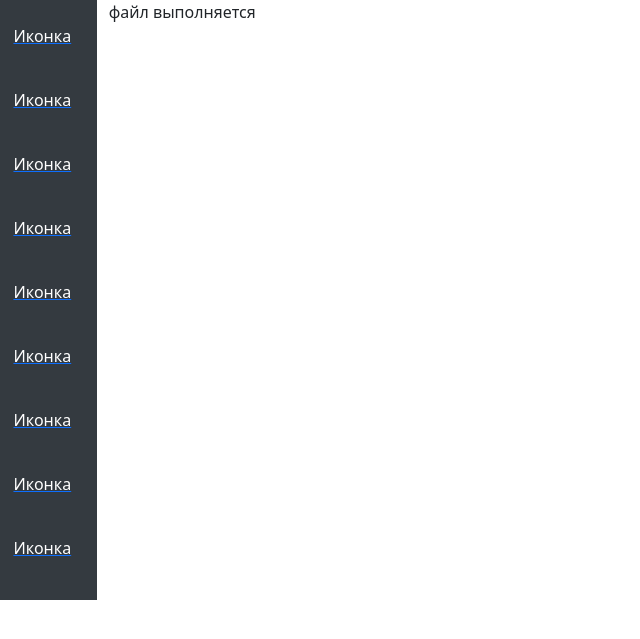
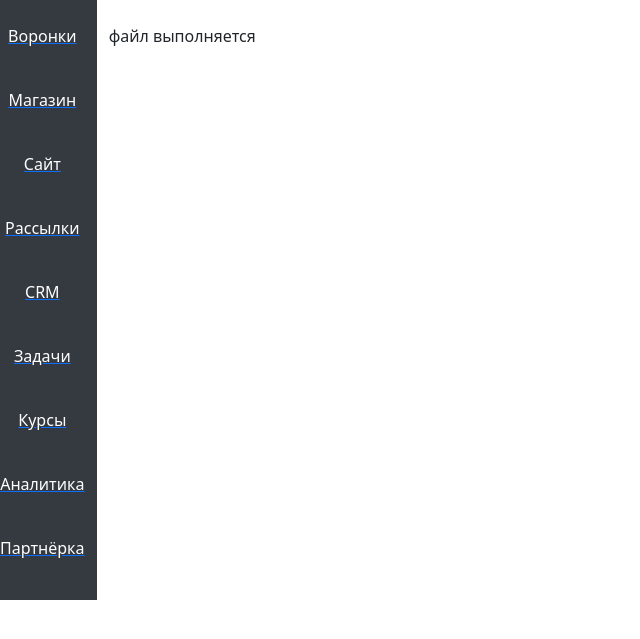
Before and after one commit to Andrew3100/JustClickMarketing, a PHP site: page /index.php?voronka=1 in a window 1280 px wide. Shown: the part 56-695 px from the top of the page, without its empty margins (0-640 px from the left). Run offline with PHP 8.4, Linux system fonts and the light colour scheme; data that the repository does not hold is empty.

Commit message:
Прокачал навигацию по боковым вкладкам

```diff
--- a/index.php
+++ b/index.php
@@ -15,9 +15,11 @@ navbar navbar-dark bg-primary
                       dark - темная
  -
 */
-/*Передаём тёный цвет шапки*/
+/*Передаём тёмный цвет шапки*/
 $header_color = 'navbar navbar-dark bg-dark';
 echo GetHeader($header_color);
+
 /*Выводим контент*/
 include 'lib/special_for_body.php';
+
 ?>
--- a/lib/special_for_body.php
+++ b/lib/special_for_body.php
@@ -12,39 +12,39 @@
 <div class="container-fluid" style="padding: 0">
     <div class="row">
         <!--Боковые вкладки-->
-        <div class="col-1 text-center" style="background-color: #343a40">
+        <div class="col-1 text-center bg-dark" >
             <div class="row">
 
             </div><br>
             <div class="row">
-                <a href="index.php?voronka=1"><p style="color: white">Иконка</p></a>
+                <a href="index.php?voronka=1"><p style="color: white">Воронки</p></a>
             </div><br>
             <div class="row">
-                <a href="index.php?magazine=1"><p style="color: white">Иконка</p></a>
+                <a href="index.php?magazine=1"><p style="color: white">Магазин</p></a>
             </div><br>
             <div class="row">
-                <a href="index.php?site=1"><p style="color: white">Иконка</p></a>
+                <a href="index.php?site=1"><p style="color: white">Сайт</p></a>
             </div><br>
             <div class="row">
-                <a href="index.php?tgm=1"><p style="color: white">Иконка</p></a>
+                <a href="index.php?tgm=1"><p style="color: white">Рассылки</p></a>
             </div><br>
             <div class="row">
-                <a href="index.php?crm=1"><p style="color: white">Иконка</p></a>
+                <a href="index.php?crm=1"><p style="color: white">CRM</p></a>
             </div><br>
             <div class="row">
-                <a href="index.php?notes=1"><p style="color: white">Иконка</p></a>
+                <a href="index.php?notes=1"><p style="color: white">Задачи</p></a>
             </div><br>
             <div class="row">
-                <a href="index.php?courses=1"><p style="color: white">Иконка</p></a>
+                <a href="index.php?courses=1"><p style="color: white">Курсы</p></a>
             </div><br>
             <div class="row">
-                <a href="index.php?analitics=1"><p style="color: white">Иконка</p></a>
+                <a href="index.php?analitics=1"><p style="color: white">Аналитика</p></a>
             </div><br>
             <div class="row">
-                <a href="index.php?partners=1"><p style="color: white">Иконка</p></a>
+                <a href="index.php?partners=1"><p style="color: white">Партнёрка</p></a>
             </div><br>
         </div>
-        <div class="col-11">
+        <div class="col-11"><br>
             <!--Выполняем код файла-->
             <?php GetLinkName() ?>
         </div>
```
